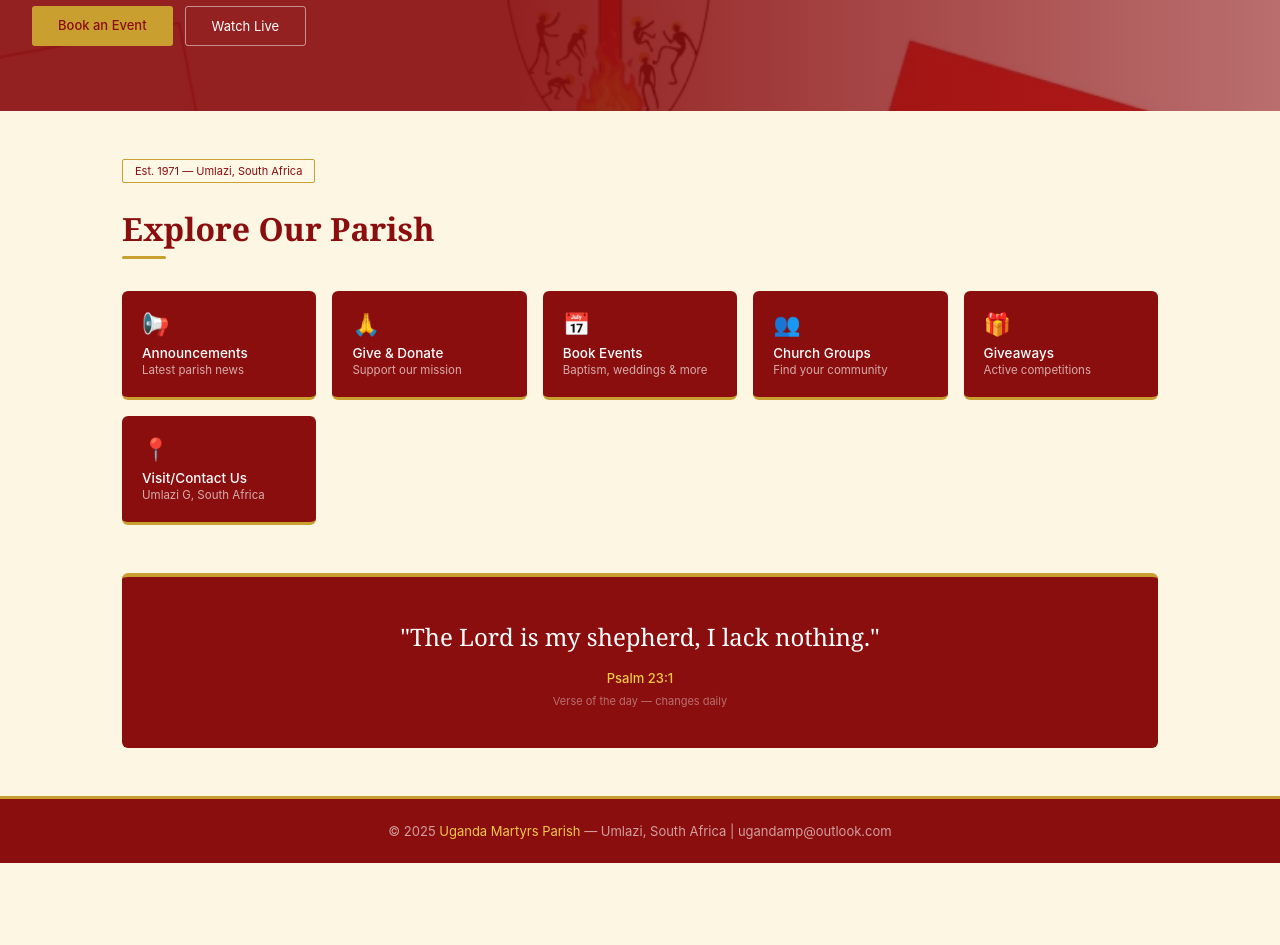
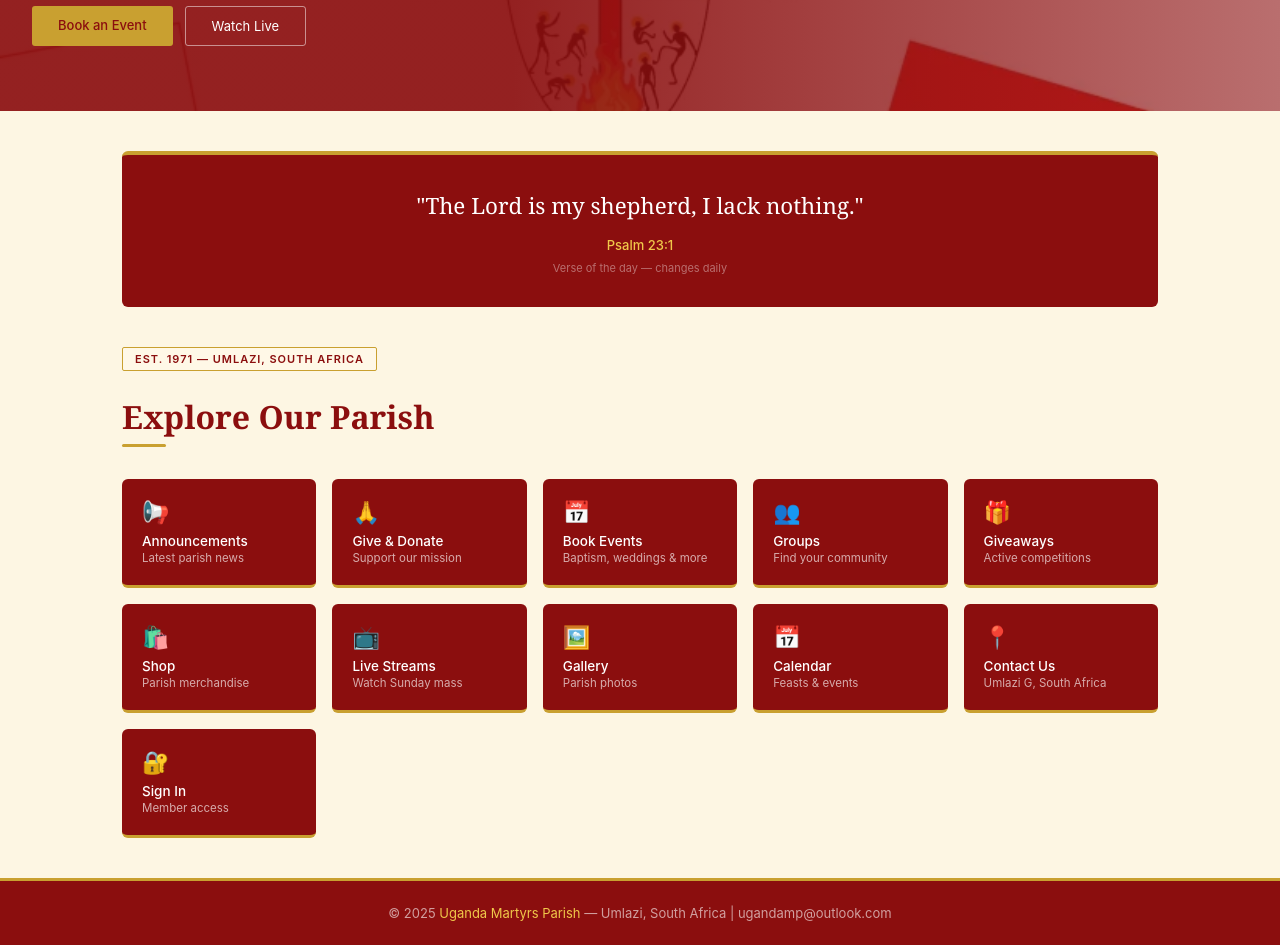
Before and after one commit to multi2editor/uganda-martyrs-parish, a Next.js app: page / in a window 1280 px wide. Shown: the part 377-1322 px from the top of the page. Before the commit the page ends 1240 px from the top, so only its background shows below. Built offline with nearby package versions, Linux system fonts and the light colour scheme.

Commit message:
clean homepage with all blocks

```diff
--- a/app/page.tsx
+++ b/app/page.tsx
@@ -1,9 +1,9 @@
 'use client'
 import { useState, useEffect } from 'react'
+import { supabase } from './lib/supabase.js'
 
 function DailyVerse() {
   const [verse, setVerse] = useState({text: 'Loading...', reference: ''})
-
   const verses = [
     {text: 'For I know the plans I have for you, declares the Lord, plans to prosper you and not to harm you, plans to give you hope and a future.', reference: 'Jeremiah 29:11'},
     {text: 'Trust in the Lord with all your heart and lean not on your own understanding; in all your ways submit to him, and he will make your paths straight.', reference: 'Proverbs 3:5-6'},
@@ -13,30 +13,38 @@
     {text: 'Blessed are those who are persecuted because of righteousness, for theirs is the kingdom of heaven.', reference: 'Matthew 5:10'},
     {text: 'The Lord is my shepherd, I lack nothing.', reference: 'Psalm 23:1'},
   ]
-
   useEffect(() => {
     const day = new Date().getDay()
     setVerse(verses[day % verses.length])
   }, [])
-
   return (
-    <section style={{padding: '0 2rem 3rem', maxWidth: '1100px', margin: '0 auto'}}>
-      <div style={{background: '#8b0e0e', borderRadius: '6px', padding: '2.5rem', textAlign: 'center', borderTop: '4px solid #c9a030', position: 'relative', overflow: 'hidden'}}>
-        <p style={{fontFamily: 'Georgia, serif', fontSize: 'clamp(1.1rem, 2.5vw, 1.5rem)', color: 'white', lineHeight: '1.7', marginBottom: '0.75rem', position: 'relative', zIndex: 1}}>
-          "{verse.text}"
-        </p>
-        <p style={{color: '#f0c84a', fontSize: '13px', fontWeight: '500'}}>{verse.reference}</p>
-        <p style={{color: 'rgba(255,255,255,0.4)', fontSize: '11px', marginTop: '0.5rem'}}>Verse of the day — changes daily</p>
-      </div>
-    </section>
+    <div style={{background: '#8b0e0e', borderRadius: '6px', padding: '2rem', textAlign: 'center', borderTop: '4px solid #c9a030', position: 'relative', overflow: 'hidden'}}>
+      <p style={{fontFamily: 'Georgia, serif', fontSize: 'clamp(1rem, 2.5vw, 1.4rem)', color: 'white', lineHeight: '1.7', marginBottom: '0.75rem'}}>"{verse.text}"</p>
+      <p style={{color: '#f0c84a', fontSize: '13px', fontWeight: '500'}}>{verse.reference}</p>
+      <p style={{color: 'rgba(255,255,255,0.4)', fontSize: '11px', marginTop: '0.5rem'}}>Verse of the day — changes daily</p>
+    </div>
   )
 }
 
 export default function Home() {
+  const quickLinks = [
+    {icon: '📢', title: 'Announcements', sub: 'Latest parish news', href: '/announcements'},
+    {icon: '🙏', title: 'Give & Donate', sub: 'Support our mission', href: '/donate'},
+    {icon: '📅', title: 'Book Events', sub: 'Baptism, weddings & more', href: '/bookings'},
+    {icon: '👥', title: 'Groups', sub: 'Find your community', href: '/groups'},
+    {icon: '🎁', title: 'Giveaways', sub: 'Active competitions', href: '/giveaways'},
+    {icon: '🛍️', title: 'Shop', sub: 'Parish merchandise', href: '/shop'},
+    {icon: '📺', title: 'Live Streams', sub: 'Watch Sunday mass', href: '/streams'},
+    {icon: '🖼️', title: 'Gallery', sub: 'Parish photos', href: '/gallery'},
+    {icon: '📅', title: 'Calendar', sub: 'Feasts & events', href: '/calendar'},
+    {icon: '📍', title: 'Contact Us', sub: 'Umlazi G, South Africa', href: '/contact'},
+    {icon: '🔐', title: 'Sign In', sub: 'Member access', href: '/login'},
+  ]
+
   return (
-    <main className="min-h-screen" style={{fontFamily: 'Inter, sans-serif'}}>
+    <main style={{fontFamily: 'Inter, sans-serif'}}>
 
-      {/* HERO SECTION */}
+      {/* HERO */}
       <section style={{
         backgroundImage: 'linear-gradient(90deg, rgba(139,14,14,0.92) 40%, rgba(139,14,14,0.6) 100%), url(/church_banner.webp)',
         backgroundSize: 'cover',
@@ -48,7 +56,9 @@
       }}>
         <div style={{maxWidth: '580px'}}>
           <div style={{background: '#c9a030', color: '#8b0e0e', fontSize: '11px', letterSpacing: '3px', textTransform: 'uppercase', padding: '5px 14px', borderRadius: '2px', display: 'inline-block', marginBottom: '1.2rem', fontWeight: '600'}}>Welcome Home</div>
-          <h1 style={{fontFamily: 'Georgia, serif', fontSize: 'clamp(2rem, 4vw, 3rem)', color: 'white', lineHeight: '1.2', marginBottom: '0.75rem'}}>Faith. Martyrdom. <span style={{color: '#f0c84a'}}>Community.</span></h1>
+          <h1 style={{fontFamily: 'Georgia, serif', fontSize: 'clamp(2rem, 4vw, 3rem)', color: 'white', lineHeight: '1.2', marginBottom: '0.75rem'}}>
+            Faith. Martyrdom. <span style={{color: '#f0c84a'}}>Community.</span>
+          </h1>
           <p style={{color: 'rgba(255,255,255,0.8)', fontSize: '15px', lineHeight: '1.7', marginBottom: '1.75rem'}}>
             Rooted in the legacy of the Uganda Martyrs, we are a family united in worship, prayer and service. All are welcome.
           </p>
@@ -59,21 +69,28 @@
         </div>
       </section>
 
-      {/* QUICK LINKS */}
-      <section style={{padding: '3rem 2rem', maxWidth: '1100px', margin: '0 auto'}}>
-        <p style={{fontSize: '11px', background: '#fff8e7', border: '1px solid #c9a030', color: '#8b0e0e', padding: '4px 12px', borderRadius: '2px', display: 'inline-block', marginBottom: '1.5rem'}}>Est. 1971 — Umlazi, South Africa</p>
+      {/* DAILY VERSE */}
+      <section style={{padding: '2.5rem 2rem', maxWidth: '1100px', margin: '0 auto'}}>
+        <DailyVerse />
+      </section>
+
+      {/* QUICK LINKS GRID */}
+      <section style={{padding: '0 2rem 2.5rem', maxWidth: '1100px', margin: '0 auto'}}>
+        <p style={{fontSize: '11px', background: '#fff8e7', border: '1px solid #c9a030', color: '#8b0e0e', padding: '4px 12px', borderRadius: '2px', display: 'inline-block', marginBottom: '1.5rem', fontWeight: '600', letterSpacing: '1px'}}>EST. 1971 — UMLAZI, SOUTH AFRICA</p>
         <h2 style={{fontFamily: 'Georgia, serif', fontSize: '2rem', color: '#8b0e0e', marginBottom: '0.4rem'}}>Explore Our Parish</h2>
         <div style={{width: '44px', height: '3px', background: '#c9a030', marginBottom: '2rem', borderRadius: '2px'}}></div>
         <div style={{display: 'grid', gridTemplateColumns: 'repeat(auto-fit, minmax(160px, 1fr))', gap: '1rem'}}>
-          {[
-            {icon: '📢', title: 'Announcements', sub: 'Latest parish news', href: '/announcements'},
-            {icon: '🙏', title: 'Give & Donate', sub: 'Support our mission', href: '/donate'},
-            {icon: '📅', title: 'Book Events', sub: 'Baptism, weddings & more', href: '/bookings'},
-            {icon: '👥', title: 'Church Groups', sub: 'Find your community', href: '/groups'},
-            {icon: '🎁', title: 'Giveaways', sub: 'Active competitions', href: '/giveaways'},
-            {icon: '📍', title: 'Visit/Contact Us', sub: 'Umlazi G, South Africa', href: '/contact'},
-          ].map((item) => (
-            <a key={item.href} href={item.href} style={{background: '#8b0e0e', color: 'white', borderRadius: '6px', padding: '1.25rem', textDecoration: 'none', borderBottom: '3px solid #c9a030', display: 'block'}}>
+          {quickLinks.map((item) => (
+            <a key={item.href} href={item.href} style={{
+              background: '#8b0e0e',
+              color: 'white',
+              borderRadius: '6px',
+              padding: '1.25rem',
+              textDecoration: 'none',
+              borderBottom: '3px solid #c9a030',
+              display: 'block',
+              transition: 'opacity 0.2s'
+            }}>
               <div style={{fontSize: '22px', marginBottom: '0.5rem'}}>{item.icon}</div>
               <h4 style={{fontSize: '13.5px', fontWeight: '500', marginBottom: '2px'}}>{item.title}</h4>
               <p style={{fontSize: '11.5px', color: 'rgba(255,255,255,0.65)'}}>{item.sub}</p>
@@ -81,9 +98,6 @@
           ))}
         </div>
       </section>
-
-      {/* DAILY VERSE */}
-      <DailyVerse />
 
       {/* FOOTER */}
       <footer style={{background: '#8b0e0e', borderTop: '3px solid #c9a030', color: 'rgba(255,255,255,0.6)', textAlign: 'center', padding: '1.5rem', fontSize: '13px'}}>
```
